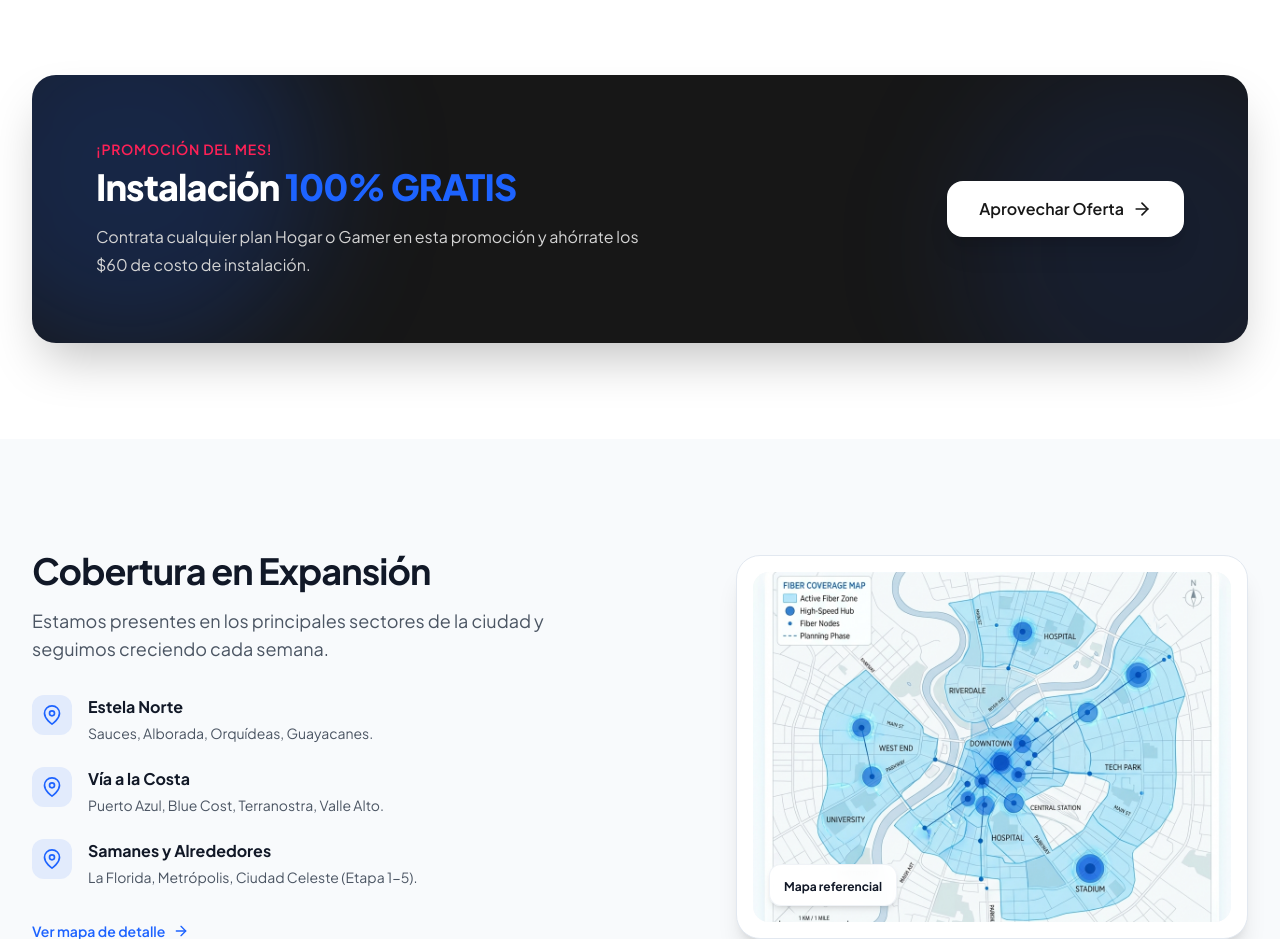
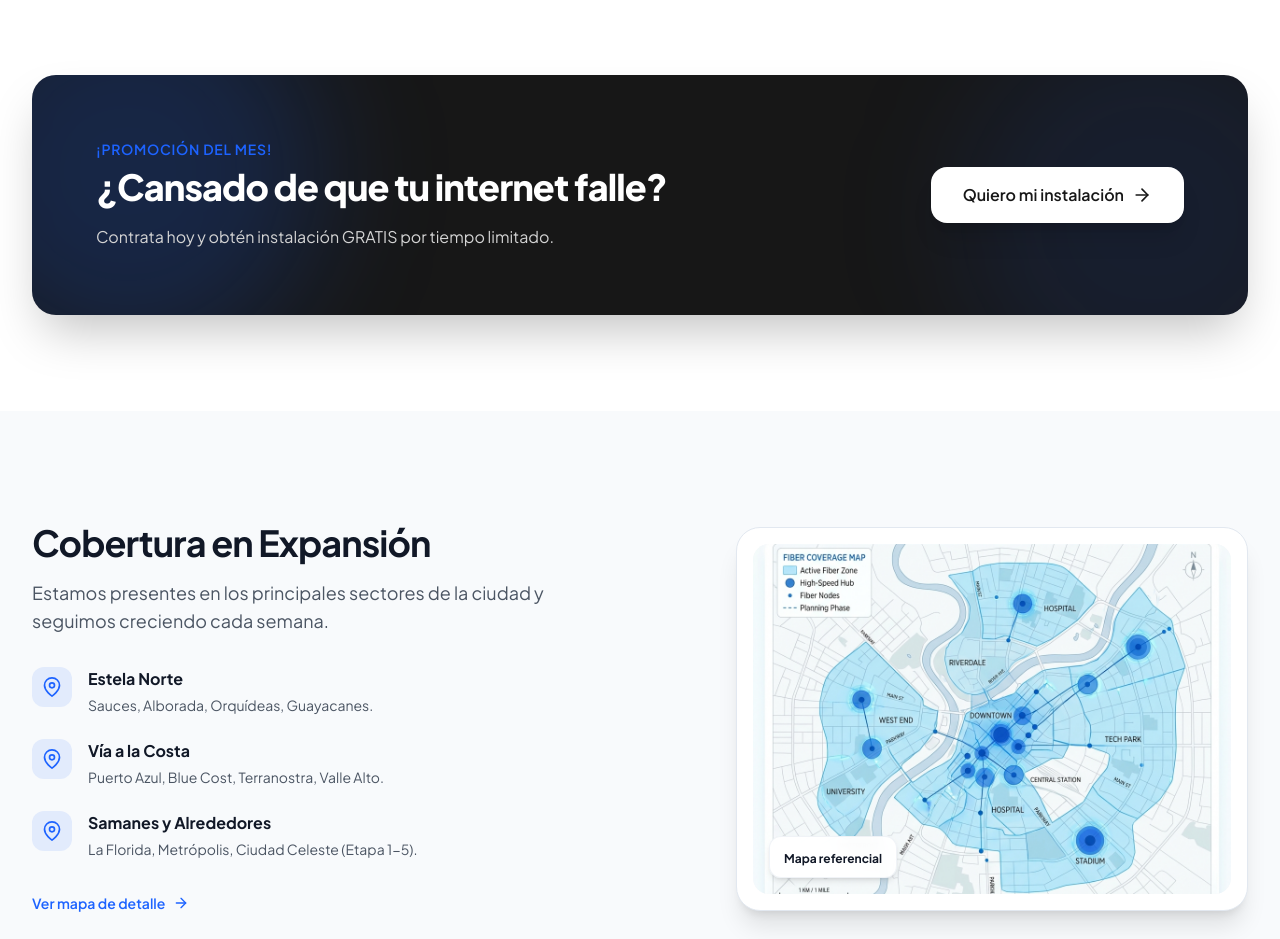
Before and after one commit to DerianPaez/ultramax, a Next.js app: page / in a window 1280 px wide. Shown: the part 3860-4799 px from the top of the page. Built offline with nearby package versions, Linux system fonts and the light colour scheme.

Commit message:
refactor(promo): update promo copywriting and cta button

```diff
--- a/components/section/Promo.tsx
+++ b/components/section/Promo.tsx
@@ -1,6 +1,6 @@
+import Link from 'next/link';
 import React from 'react';
 import { FiArrowRight } from 'react-icons/fi';
-import Link from 'next/link';
 import { contactInfo } from '../../data/navigation';
 
 export const Promo: React.FC = () => {
@@ -13,15 +13,15 @@ export const Promo: React.FC = () => {
 
           <div className="relative z-10 max-w-xl flex flex-col gap-4">
             <div className="flex flex-col gap-2">
-              <span className="text-sm font-semibold tracking-wider text-rose-500 uppercase">
+              <span className="text-sm font-semibold tracking-wider text-primary uppercase">
                 ¡Promoción del Mes!
               </span>
               <h2 className="text-3xl font-extrabold tracking-tight text-white sm:text-4xl">
-                Instalación <span className="text-primary">100% GRATIS</span>
+                ¿Cansado de que tu internet falle?
               </h2>
             </div>
             <p className="text-base leading-7 text-neutral-300">
-              Contrata cualquier plan Hogar o Gamer en esta promoción y ahórrate los $60 de costo de instalación.
+              Contrata hoy y obtén instalación GRATIS por tiempo limitado.
             </p>
           </div>
 
@@ -32,7 +32,7 @@ export const Promo: React.FC = () => {
               rel="noopener noreferrer"
               className="bg-white text-neutral-900 border-none font-semibold hover:bg-neutral-100 px-8 py-4 rounded-2xl flex items-center gap-2 group transition-all duration-200 shadow-xl shadow-black/10 cursor-pointer"
             >
-              Aprovechar Oferta
+              Quiero mi instalación
               <FiArrowRight className="h-5 w-5 group-hover:translate-x-1 transition-transform" />
             </Link>
           </div>
```
